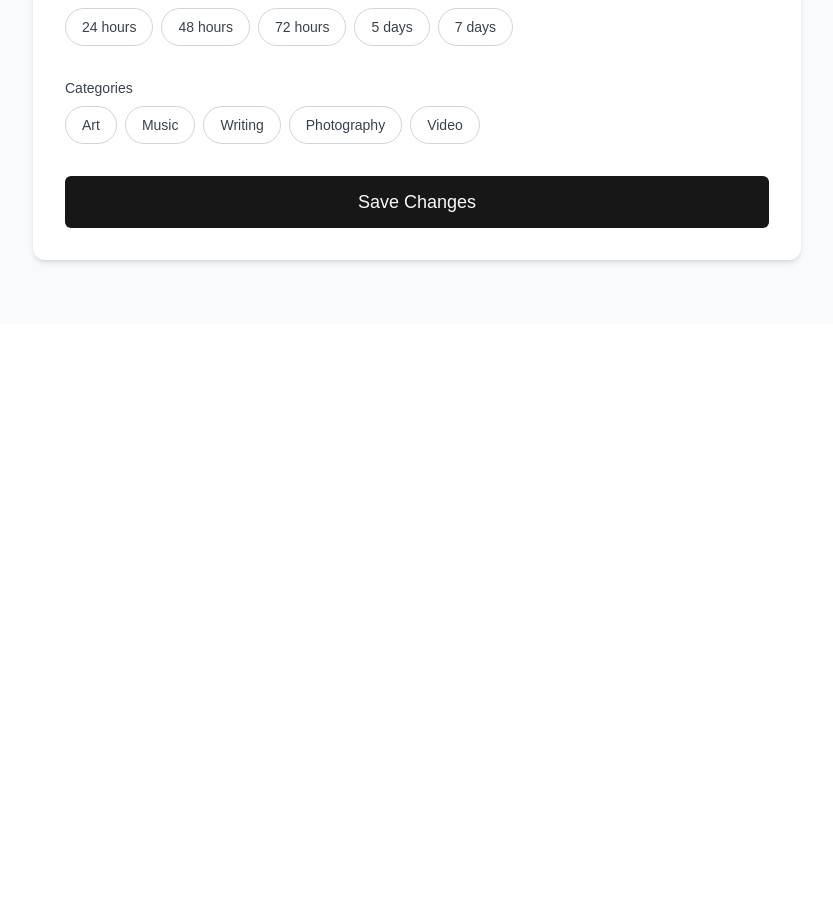
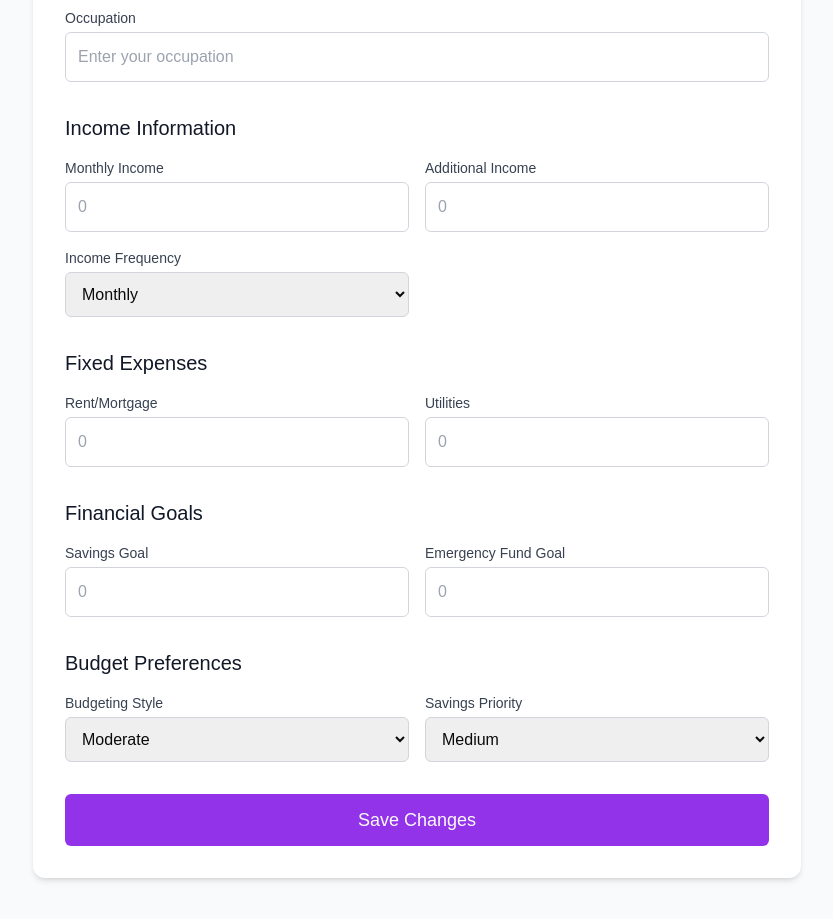
Before and after one commit to andreLucao/investAi, a Next.js app: page /config in a window 1280 px wide. Shown: the part 743-1662 px from the top of the page, without its empty margins (223-1056 px from the left). Before the commit the page ends 1067 px from the top, so only its background shows below. Built offline with nearby package versions, Linux system fonts and the light colour scheme.

Commit message:
edited profile page

```diff
--- a/components/ui/profile.js
+++ b/components/ui/profile.js
@@ -6,18 +6,42 @@ import Link from 'next/link'
 import { useRouter } from 'next/navigation'
 import { Check, Upload } from 'lucide-react'
 
-const categories = ['Art', 'Music', 'Writing', 'Photography', 'Video']
 const deliveryTimes = ['24 hours', '48 hours', '72 hours', '5 days', '7 days']
 
 export default function Profile() {
   const router = useRouter()
   const [showSuccess, setShowSuccess] = useState(false)
   const [profile, setProfile] = useState({
+    // Existing profile fields
     name: '',
     description: '',
-    deliveryTime: '',
-    categories: [],
-    photoUrl: ''
+    photoUrl: '',
+
+    // Financial Information
+    occupation: '',
+    monthlyIncome: '',
+    additionalIncome: '',
+    incomeFrequency: 'monthly',
+
+    // Fixed Expenses
+    rentMortgage: '',
+    utilities: '',
+    insurance: '',
+    carPayment: '',
+
+    // Financial Goals
+    savingsGoal: '',
+    emergencyFundGoal: '',
+    debtPayoffGoal: '',
+
+    // Debt Information
+    creditCardDebt: '',
+    studentLoans: '',
+    otherDebts: '',
+
+    // Budget Preferences
+    budgetingStyle: 'moderate',
+    savingsPriority: 'medium'
   })
 
   const handleInputChange = (e) => {
@@ -26,25 +50,6 @@ export default function Profile() {
       ...prev,
       [name]: value
     }))
-  }
-
-  const handleDeliveryTimeSelect = (time) => {
-    setProfile(prev => ({
-      ...prev,
-      deliveryTime: time
-    }))
-  }
-
-  const handleCategoryToggle = (category) => {
-    setProfile(prev => {
-      const updatedCategories = prev.categories.includes(category)
-        ? prev.categories.filter(c => c !== category)
-        : [...prev.categories, category]
-      return {
-        ...prev,
-        categories: updatedCategories
-      }
-    })
   }
 
   const handlePhotoChange = (e) => {
@@ -90,10 +95,11 @@ export default function Profile() {
       </div>
       <div className="container mx-auto py-16 px-4 sm:px-6 lg:px-8">
         <div className="max-w-3xl mx-auto bg-white rounded-xl shadow-md overflow-hidden">
-          <div className="bg-primary text-primary-foreground py-6 px-8">
+          <div className="bg-[#9333e9] text-primary-foreground py-6 px-8">
             <h2 className="text-3xl font-bold">Edit Profile</h2>
           </div>
           <form onSubmit={handleSubmit} className="p-8 space-y-8">
+            {/* Profile Photo Section */}
             <div className="flex flex-col items-center">
               <label className="block text-lg font-medium mb-4">
                 Profile Photo
@@ -112,7 +118,7 @@ export default function Profile() {
                     <Upload className="w-8 h-8 text-gray-400" />
                   </div>
                 )}
-                <label className="cursor-pointer bg-primary hover:bg-primary/90 text-primary-foreground px-6 py-3 rounded-full transition-colors duration-200 ease-in-out">
+                <label className="cursor-pointer bg-[#9333e9] hover:bg-primary/90 text-primary-foreground px-6 py-3 rounded-full transition-colors duration-200 ease-in-out">
                   Choose File
                   <input
                     type="file"
@@ -124,7 +130,10 @@ export default function Profile() {
               </div>
             </div>
 
+            {/* Basic Information Section */}
             <div className="space-y-4">
+              <h3 className="text-xl font-medium text-gray-900">Basic Information</h3>
+              <div className="grid grid-cols-1 gap-4">
                 <div>
                   <label htmlFor="name" className="block text-sm font-medium text-gray-700 mb-1">
                     Name
@@ -154,55 +163,188 @@ export default function Profile() {
                     placeholder="Tell us about yourself"
                   />
                 </div>
-            </div>
 
                 <div>
-              <label className="block text-sm font-medium text-gray-700 mb-2">
-                Delivery Time
+                  <label htmlFor="occupation" className="block text-sm font-medium text-gray-700 mb-1">
+                    Occupation
                   </label>
-              <div className="flex flex-wrap gap-2">
-                {deliveryTimes.map((time) => (
-                  <button
-                    key={time}
-                    type="button"
-                    onClick={() => handleDeliveryTimeSelect(time)}
-                    className={`px-4 py-2 rounded-full border text-sm font-medium
-                      ${profile.deliveryTime === time
-                        ? 'bg-primary text-primary-foreground border-primary'
-                        : 'bg-white text-gray-700 border-gray-300 hover:bg-gray-50'
-                      } transition-colors duration-200 ease-in-out`}
-                  >
-                    {time}
-                  </button>
-                ))}
+                  <input
+                    type="text"
+                    id="occupation"
+                    name="occupation"
+                    value={profile.occupation}
+                    onChange={handleInputChange}
+                    className="w-full p-3 border border-gray-300 rounded-md focus:ring-primary focus:border-primary"
+                    placeholder="Enter your occupation"
+                  />
+                </div>
               </div>
             </div>
 
+            {/* Income Information Section */}
+            <div className="space-y-4">
+              <h3 className="text-xl font-medium text-gray-900">Income Information</h3>
+              <div className="grid grid-cols-1 md:grid-cols-2 gap-4">
                 <div>
-              <label className="block text-sm font-medium text-gray-700 mb-2">
-                Categories
+                  <label htmlFor="monthlyIncome" className="block text-sm font-medium text-gray-700 mb-1">
+                    Monthly Income
                   </label>
-              <div className="flex flex-wrap gap-2">
-                {categories.map((category) => (
-                  <button
-                    key={category}
-                    type="button"
-                    onClick={() => handleCategoryToggle(category)}
-                    className={`px-4 py-2 rounded-full border text-sm font-medium
-                      ${profile.categories.includes(category)
-                        ? 'bg-primary text-primary-foreground border-primary'
-                        : 'bg-white text-gray-700 border-gray-300 hover:bg-gray-50'
-                      } transition-colors duration-200 ease-in-out`}
+                  <input
+                    type="number"
+                    id="monthlyIncome"
+                    name="monthlyIncome"
+                    value={profile.monthlyIncome}
+                    onChange={handleInputChange}
+                    className="w-full p-3 border border-gray-300 rounded-md focus:ring-primary focus:border-primary"
+                    placeholder="0"
+                  />
+                </div>
+                <div>
+                  <label htmlFor="additionalIncome" className="block text-sm font-medium text-gray-700 mb-1">
+                    Additional Income
+                  </label>
+                  <input
+                    type="number"
+                    id="additionalIncome"
+                    name="additionalIncome"
+                    value={profile.additionalIncome}
+                    onChange={handleInputChange}
+                    className="w-full p-3 border border-gray-300 rounded-md focus:ring-primary focus:border-primary"
+                    placeholder="0"
+                  />
+                </div>
+                <div>
+                  <label htmlFor="incomeFrequency" className="block text-sm font-medium text-gray-700 mb-1">
+                    Income Frequency
+                  </label>
+                  <select
+                    id="incomeFrequency"
+                    name="incomeFrequency"
+                    value={profile.incomeFrequency}
+                    onChange={handleInputChange}
+                    className="w-full p-3 border border-gray-300 rounded-md focus:ring-primary focus:border-primary"
                   >
-                    {category}
-                  </button>
-                ))}
+                    <option value="weekly">Weekly</option>
+                    <option value="biweekly">Bi-weekly</option>
+                    <option value="monthly">Monthly</option>
+                    <option value="yearly">Yearly</option>
+                  </select>
+                </div>
+              </div>
+            </div>
+
+            {/* Fixed Expenses Section */}
+            <div className="space-y-4">
+              <h3 className="text-xl font-medium text-gray-900">Fixed Expenses</h3>
+              <div className="grid grid-cols-1 md:grid-cols-2 gap-4">
+                <div>
+                  <label htmlFor="rentMortgage" className="block text-sm font-medium text-gray-700 mb-1">
+                    Rent/Mortgage
+                  </label>
+                  <input
+                    type="number"
+                    id="rentMortgage"
+                    name="rentMortgage"
+                    value={profile.rentMortgage}
+                    onChange={handleInputChange}
+                    className="w-full p-3 border border-gray-300 rounded-md focus:ring-primary focus:border-primary"
+                    placeholder="0"
+                  />
+                </div>
+                <div>
+                  <label htmlFor="utilities" className="block text-sm font-medium text-gray-700 mb-1">
+                    Utilities
+                  </label>
+                  <input
+                    type="number"
+                    id="utilities"
+                    name="utilities"
+                    value={profile.utilities}
+                    onChange={handleInputChange}
+                    className="w-full p-3 border border-gray-300 rounded-md focus:ring-primary focus:border-primary"
+                    placeholder="0"
+                  />
+                </div>
+              </div>
+            </div>
+
+            {/* Financial Goals Section */}
+            <div className="space-y-4">
+              <h3 className="text-xl font-medium text-gray-900">Financial Goals</h3>
+              <div className="grid grid-cols-1 md:grid-cols-2 gap-4">
+                <div>
+                  <label htmlFor="savingsGoal" className="block text-sm font-medium text-gray-700 mb-1">
+                    Savings Goal
+                  </label>
+                  <input
+                    type="number"
+                    id="savingsGoal"
+                    name="savingsGoal"
+                    value={profile.savingsGoal}
+                    onChange={handleInputChange}
+                    className="w-full p-3 border border-gray-300 rounded-md focus:ring-primary focus:border-primary"
+                    placeholder="0"
+                  />
+                </div>
+                <div>
+                  <label htmlFor="emergencyFundGoal" className="block text-sm font-medium text-gray-700 mb-1">
+                    Emergency Fund Goal
+                  </label>
+                  <input
+                    type="number"
+                    id="emergencyFundGoal"
+                    name="emergencyFundGoal"
+                    value={profile.emergencyFundGoal}
+                    onChange={handleInputChange}
+                    className="w-full p-3 border border-gray-300 rounded-md focus:ring-primary focus:border-primary"
+                    placeholder="0"
+                  />
+                </div>
+              </div>
+            </div>
+
+            {/* Budget Preferences Section */}
+            <div className="space-y-4">
+              <h3 className="text-xl font-medium text-gray-900">Budget Preferences</h3>
+              <div className="grid grid-cols-1 md:grid-cols-2 gap-4">
+                <div>
+                  <label htmlFor="budgetingStyle" className="block text-sm font-medium text-gray-700 mb-1">
+                    Budgeting Style
+                  </label>
+                  <select
+                    id="budgetingStyle"
+                    name="budgetingStyle"
+                    value={profile.budgetingStyle}
+                    onChange={handleInputChange}
+                    className="w-full p-3 border border-gray-300 rounded-md focus:ring-primary focus:border-primary"
+                  >
+                    <option value="conservative">Conservative</option>
+                    <option value="moderate">Moderate</option>
+                    <option value="aggressive">Aggressive</option>
+                  </select>
+                </div>
+                <div>
+                  <label htmlFor="savingsPriority" className="block text-sm font-medium text-gray-700 mb-1">
+                    Savings Priority
+                  </label>
+                  <select
+                    id="savingsPriority"
+                    name="savingsPriority"
+                    value={profile.savingsPriority}
+                    onChange={handleInputChange}
+                    className="w-full p-3 border border-gray-300 rounded-md focus:ring-primary focus:border-primary"
+                  >
+                    <option value="low">Low</option>
+                    <option value="medium">Medium</option>
+                    <option value="high">High</option>
+                  </select>
+                </div>
               </div>
             </div>
 
             <button
               type="submit"
-              className="w-full bg-primary text-primary-foreground py-3 px-6 rounded-md hover:bg-primary/90 transition-colors duration-200 ease-in-out text-lg font-medium"
+              className="w-full bg-[#9333e9] text-primary-foreground py-3 px-6 rounded-md hover:bg-primary/90 transition-colors duration-200 ease-in-out text-lg font-medium"
             >
               Save Changes
             </button>
```
Lines whose indentation alone changed are shown as unchanged.
